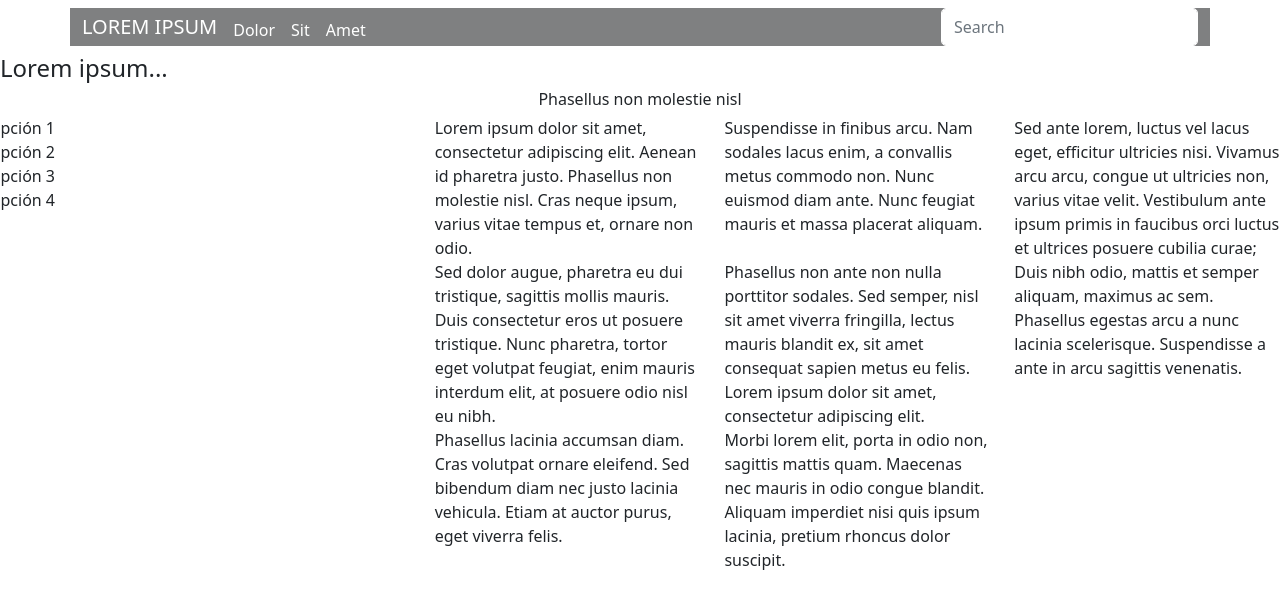
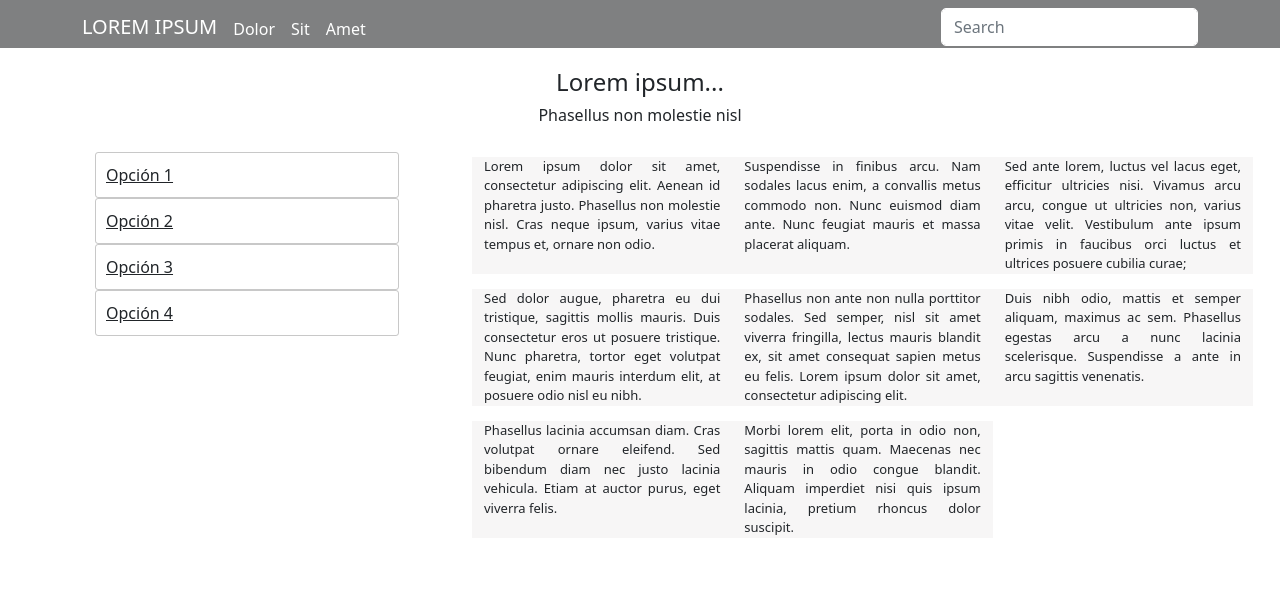
Before and after one commit to paulacastro13/sitioResponsive, a plain HTML site: page index.html in a window 1280 px wide. Drawn offline with nearby package versions, Linux system fonts and the light colour scheme.

Commit message:
Update styles.css
Estilos nav y columnas-filas

```diff
--- a/styles.css
+++ b/styles.css
@@ -5,15 +5,57 @@
 #buscar {
     border-radius: 5px;
     border-color: white;
-
 }
 
 .nav-item{
-    padding-top: 5px;
+    padding-top: 2px;
     margin-top: 1px;
 }
 
-.navbar navbar-expand-lg navbar-dark,
-.container {
+.navbar.navbar-expand-lg.navbar-dark {
     background-color: rgb(127, 128, 129);
+    padding-bottom: 2px;
+    margin-bottom: 20px;
 }
+
+h4{
+    text-align: center;
+    margin-bottom: 10px;
+}
+
+.col-sm-4{
+    margin-left: 50px;
+    align-items: center;
+}
+
+.row{
+    margin-right: 5px;
+}
+.col.colum{
+    text-align: justify;
+    font-size: small;
+    background-color: rgba(233, 231, 231, 0.37);
+}
+
+.fila{
+    margin-bottom: 5px;
+    padding: 5px;
+    text-align: justify;
+}
+
+.opciones{
+    text-decoration: underline;
+    border: 1px solid rgba(138, 138, 138, 0.468);
+    border-radius: 3px;
+    width: 75%;
+    padding: 10px;
+    margin-left: 45px;
+}
+
+#carruselTextos{
+    margin-bottom: 20px;
+}
+
+p{
+    text-align: left;
+}
```
